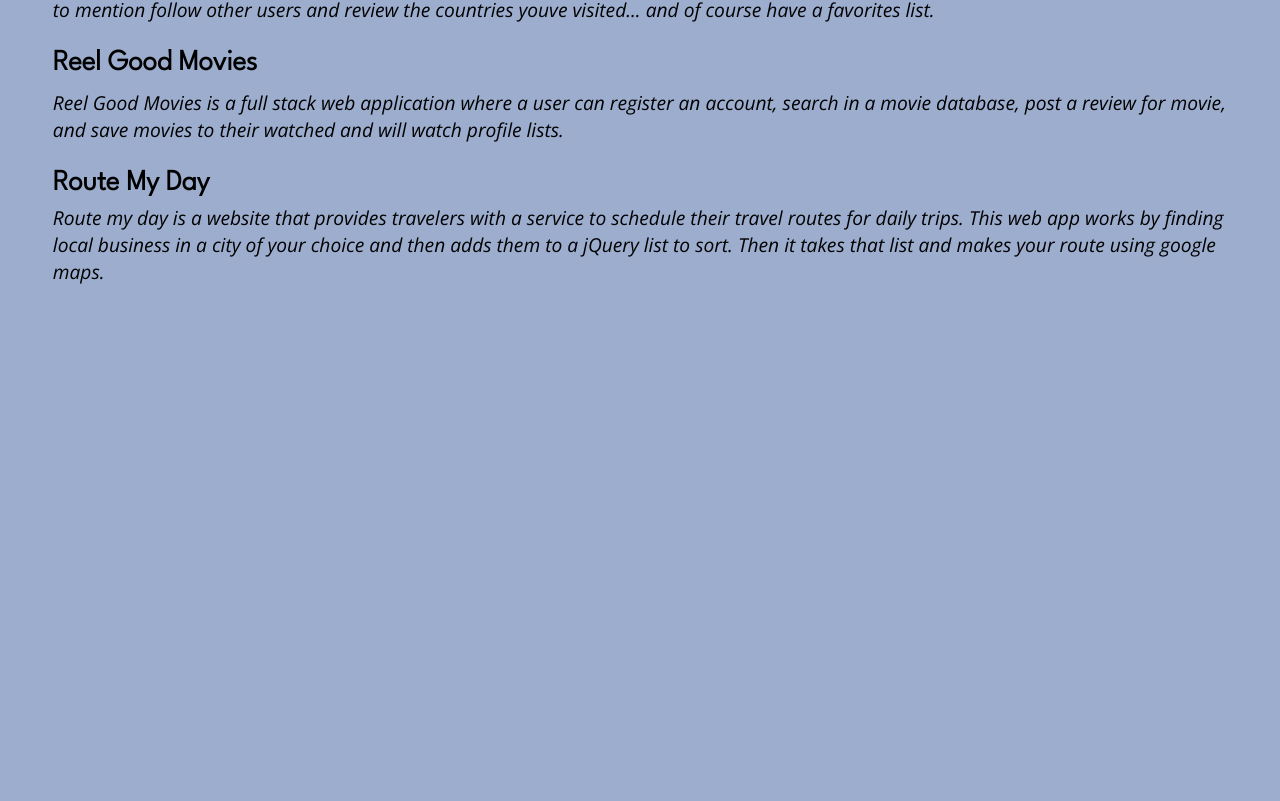
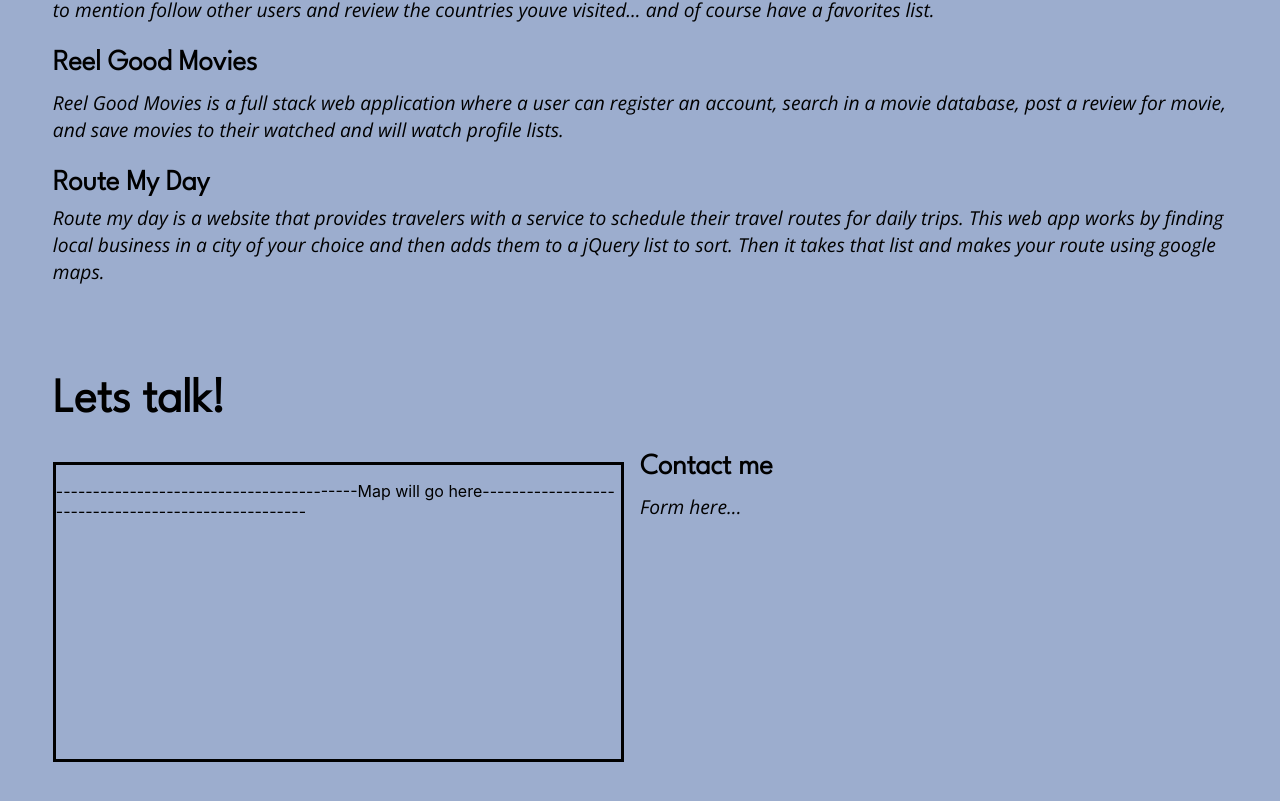
Before and after one commit to Phillip48/React-Portfolio-V2, a React (Create React App) app in the folder my-app/: page / in a window 1280 px wide. Shown: the part 957-1758 px from the top of the page. Before the commit the page ends 1295 px from the top, so only its background shows below. Built offline with nearby package versions, Linux system fonts and the light colour scheme.

Commit message:
Build structure for contact page. NPM install google maps and leaflet

```diff
--- a/my-app/package.json
+++ b/my-app/package.json
@@ -3,8 +3,10 @@
   "version": "0.1.0",
   "private": true,
   "dependencies": {
+    "@emailjs/browser": "^3.6.2",
     "@emotion/react": "^11.9.0",
     "@emotion/styled": "^11.8.1",
+    "@googlemaps/react-wrapper": "^1.1.34",
     "@mui/material": "^5.8.1",
     "@testing-library/jest-dom": "^5.16.4",
     "@testing-library/react": "^13.3.0",
@@ -12,6 +14,7 @@
     "react": "^18.1.0",
     "react-dom": "^18.1.0",
     "react-icons": "^4.3.1",
+    "react-leaflet": "^4.0.0",
     "react-scripts": "5.0.1",
     "web-vitals": "^2.1.4"
   },
--- a/my-app/src/app/App.js
+++ b/my-app/src/app/App.js
@@ -4,6 +4,7 @@ import Navbar from '../components/navbar/Navbar.js';
 import AboutMe from '../components/about me/AboutMe';
 import Technologies from '../components/technologies/Technologies';
 import Experience from '../components/experience/Experience';
+import Contact from '../components/contact/Contact';
 
 function App() {
   return (
@@ -12,6 +13,7 @@ function App() {
       <AboutMe />
       <Technologies />
       <Experience />
+      <Contact />
     </main>
 
   );
--- a/my-app/src/components/contact/Contact.css
+++ b/my-app/src/components/contact/Contact.css
@@ -0,0 +1,37 @@
+@import url('https://fonts.googleapis.com/css2?family=League+Spartan:wght@300&display=swap');
+@import url('https://fonts.googleapis.com/css2?family=League+Spartan:wght@300&family=Open+Sans:ital,wght@1,300&display=swap');
+
+*{
+    box-sizing: border-box;
+}
+
+/*  Establish variables */
+/* :root{
+
+} */
+
+.holds-contact-section{
+    display: flex;
+    flex-direction: column;
+    margin: 3.3rem;
+
+}
+.holds-contact-section-row{
+    display: flex;
+    flex-direction: row;
+    justify-content: space-between;
+}
+
+
+.contact-form-right{
+    min-width: 50%;
+}
+
+
+
+
+#map{
+    max-width: 100%;
+    border: 3px solid black;
+    height: 300px;
+}
--- a/my-app/src/components/contact/Contact.js
+++ b/my-app/src/components/contact/Contact.js
@@ -1,11 +1,29 @@
 import React from 'react';
+import { useRef } from 'react'
 import './Contact.css';
+// import { GoogleMap, useLoadScript, Marker } from "@react-google-maps/api";
+// import emailjs from '@emailjs/browser'
 // Npm installed icons. just need to use
 // import { BiWorld } from "react-icons/bi";
 
 const Contact = () => {
+
     return (
-        <section>
+        <section className='holds-contact-section'>
+
+            <h1 className='intro-big'>Lets talk!</h1>
+            <section className='holds-contact-section-row'>
+                <div className="map-wrap">
+                    <div id='map'>
+                        <p>-----------------------------------------Map will go here---------------------------------------------------- </p>
+                    </div>
+                </div>
+                <div className='div-padding'></div>
+                <div className='contact-form-right'>
+                    <h3 className='sub-intro-med'>Contact me</h3>
+                    <p className='para-text-small'>Form here...</p>
+                </div>
+            </section>
 
         </section>
     )
```
Also changed, not shown: 1 other file (tests, documents, lock files or other folders).
